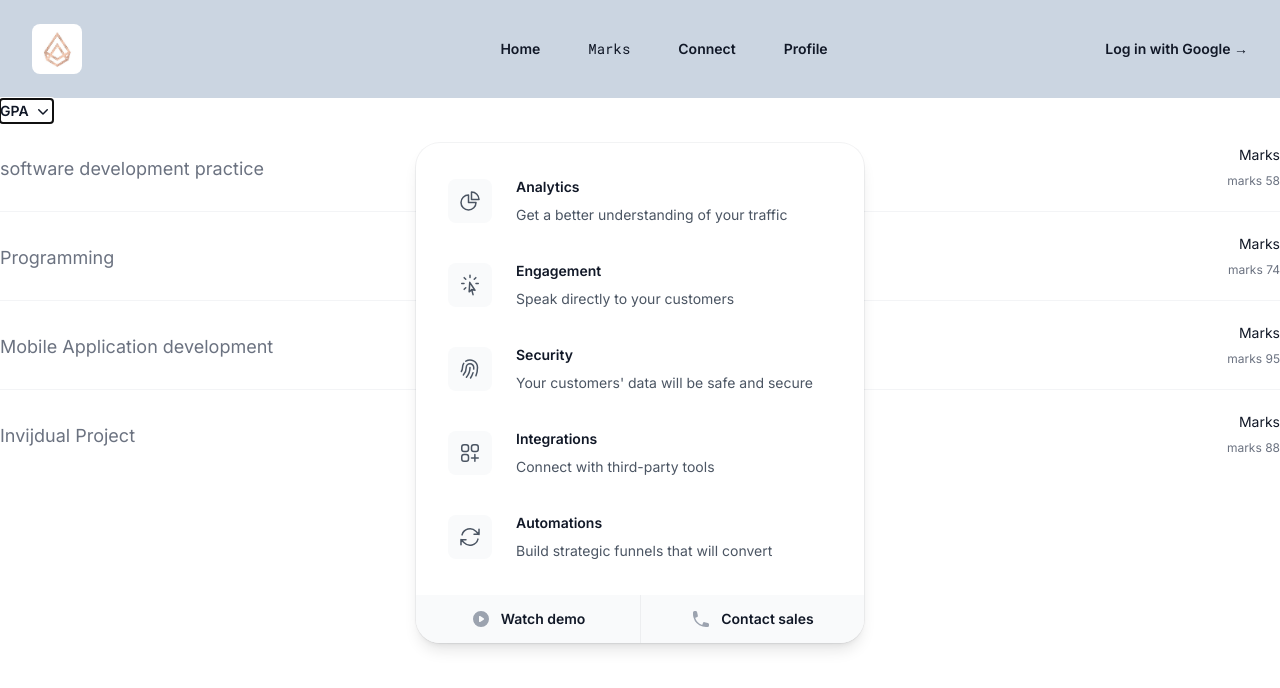
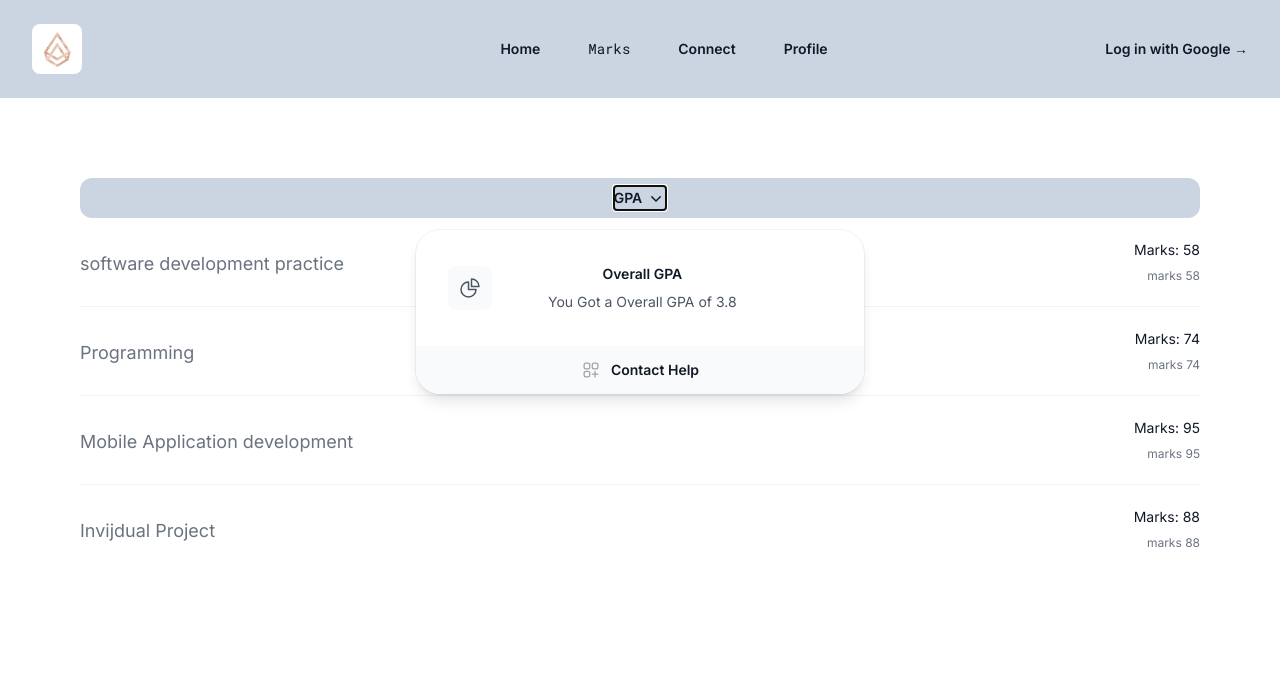
Before and after one commit to nimeshjanaka/student-connect, a Next.js app: page /marks in a window 1280 px wide. Both pictures are taken after a click on the button "GPA". Shown: the top 688 px of the page. Built offline with nearby package versions, Linux system fonts and the light colour scheme; no server answers.

Commit message:
update: Updated Marks Page

```diff
--- a/src/app/marks/page.jsx
+++ b/src/app/marks/page.jsx
@@ -1,4 +1,4 @@
-import Marks from "../../components/marks/page";
+import Marks from "../../components/marks/Marks";
 import React from "react";
 
 const page = () => {
--- a/src/components/gpa/Gpa.jsx
+++ b/src/components/gpa/Gpa.jsx
@@ -51,9 +51,9 @@ const callsToAction = [
 
 export default function Gpa() {
   return (
-    <Popover className="relative">
-      <PopoverButton className="inline-flex items-center gap-x-1 text-sm font-semibold leading-6 text-gray-900">
-        <span className=" flex justify-self-end">GPA</span>
+    <Popover className="relative h-10 bg-slate-300 rounded-xl">
+      <PopoverButton className="mt-2 inline-flex items-center gap-x-1 text-sm font-semibold leading-6 text-gray-900">
+        <span className=" flex justify-self-end ">GPA</span>
         <ChevronDownIcon className="h-5 w-5" aria-hidden="true" />
       </PopoverButton>
 
@@ -63,41 +63,38 @@ export default function Gpa() {
       >
         <div className="w-screen max-w-md flex-auto overflow-hidden rounded-3xl bg-white text-sm leading-6 shadow-lg ring-1 ring-gray-900/5">
           <div className="p-4">
-            {solutions.map((item) => (
-              <div
-                key={item.name}
+          <div
+
                 className="group relative flex gap-x-6 rounded-lg p-4 hover:bg-gray-50"
               >
                 <div className="mt-1 flex h-11 w-11 flex-none items-center justify-center rounded-lg bg-gray-50 group-hover:bg-white">
-                  <item.icon
+                  <ChartPieIcon
                     className="h-6 w-6 text-gray-600 group-hover:text-indigo-600"
                     aria-hidden="true"
                   />
                 </div>
-                <div>
-                  <a href={item.href} className="font-semibold text-gray-900">
-                    {item.name}
+                <div className="ml-8">
+                  <a  className="font-semibold text-gray-900">
+                  Overall GPA
                     <span className="absolute inset-0" />
                   </a>
-                  <p className="mt-1 text-gray-600">{item.description}</p>
+                  <p className="mt-1 text-gray-600 text-center">You Got a Overall GPA of 3.8</p>
                 </div>
               </div>
-            ))}
+
           </div>
-          <div className="grid grid-cols-2 divide-x divide-gray-900/5 bg-gray-50">
-            {callsToAction.map((item) => (
+          <div className="divide-x divide-gray-900/5 bg-gray-50">
+
               <a
-                key={item.name}
-                href={item.href}
                 className="flex items-center justify-center gap-x-2.5 p-3 font-semibold text-gray-900 hover:bg-gray-100"
               >
-                <item.icon
+                <SquaresPlusIcon
                   className="h-5 w-5 flex-none text-gray-400"
                   aria-hidden="true"
                 />
-                {item.name}
+                Contact Help
               </a>
-            ))}
+
           </div>
         </div>
       </PopoverPanel>
--- a/src/components/marks/page.jsx
+++ b/src/components/marks/Marks.jsx
@@ -2,25 +2,21 @@ import Gpa from "../gpa/Gpa";
 
 const people = [
   {
-    name: "Marks",
     marks: "58",
 
     module: "software development practice",
   },
   {
-    name: "Marks",
     marks: "74",
 
     module: "Programming ",
   },
   {
-    name: "Marks",
     marks: "95",
 
     module: "Mobile Application development",
   },
   {
-    name: "Marks",
     marks: "88",
 
     module: "Invijdual Project",
@@ -29,8 +25,11 @@ const people = [
 
 export default function Marks() {
   return (
-    <div>
-      <Gpa />
+    <div className="flex flex-col justify-center m-20">
+      <div className=" text-center">
+        <Gpa />
+      </div>
+
       <ul name="list" className="divide-y divide-gray-100">
         {people.map((person) => (
           <li key={person.email} className="flex justify-between gap-x-6 py-5">
@@ -45,7 +44,10 @@ export default function Marks() {
               </div>
             </div>
             <div className="hidden shrink-0 sm:flex sm:flex-col sm:items-end">
-              <p className="text-sm leading-6 text-gray-900">{person.name}</p>
+              <p className="text-sm leading-6 text-gray-900">
+                {" "}
+                Marks: {person.marks}
+              </p>
               {person.marks ? (
                 <p className="mt-1 text-xs leading-5 text-gray-500">
                   marks <time dateTime={person.marks}>{person.marks}</time>
```
